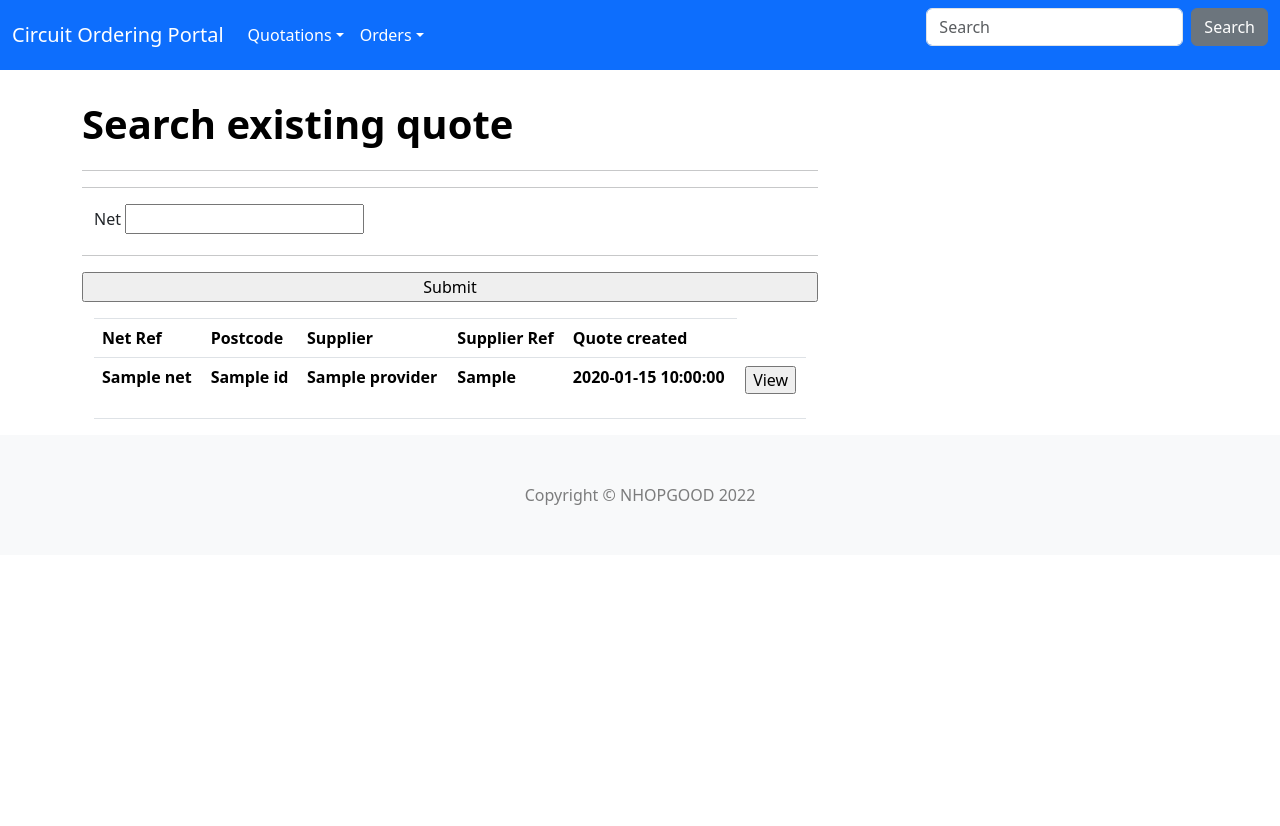
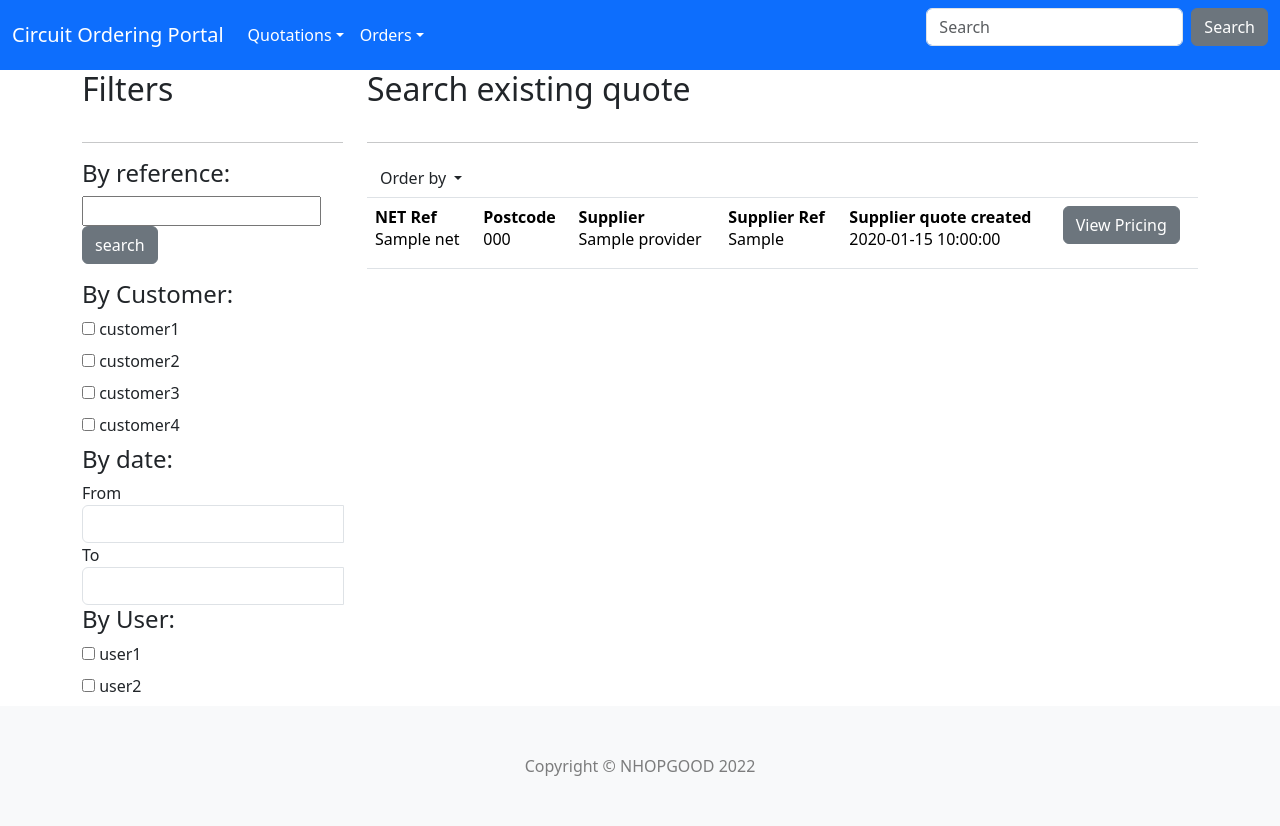
Before and after one commit to SirHoppington/circuitorderingtool, a Python web app: template flask-image/app/Pricing/templates/view_pricing.html in a window 1280 px wide. Before the commit the page ends 505 px from the top, so only its background shows below. Run offline with Jinja, Linux system fonts and the light colour scheme; the template is opened without the code that fills it: most values are stand-ins (such as "Sample title", 1, 10 or a date in 2020); form fields are guessed from the names that the template uses; lists and menus that the app fills with data are empty; some libraries are stand-ins or nearby versions.

Commit message:
Boostrap CSS styling finalisation, view_quote + pricing and order forms finished.

```diff
--- a/flask-image/app/Orders/templates/view_orders.html
+++ b/flask-image/app/Orders/templates/view_orders.html
@@ -16,7 +16,6 @@ ul {
 {% block content %}
     <div class="container">
     <div class="row">
-  <!-- BEGIN SEARCH RESULT -->
         <div class="col-md-13">
             <div class="grid search">
                 <div class="grid-body">
@@ -130,9 +129,4 @@ ul {
         </div>
     </div>
 </div>
-</div>
-    </div>
-  </div>
-</div>
-</div>
 {% endblock %}
--- a/flask-image/app/Pricing/templates/view_pricing.html
+++ b/flask-image/app/Pricing/templates/view_pricing.html
@@ -1,68 +1,113 @@
 {% extends 'base.html' %}
 
 {% block head %}
-    <link rel="stylesheet" href="{{ url_for('static', filename='taggle.css')}}">
-    <script src="{{ url_for('static', filename='taggle.js')}}"></script>
-       <style>
-	.button {
-		display:block;
-		width: 100%;
-}
-ul {
-  list-style: none;
-}
-</style>
-
 {% endblock %}
-
 {% block content %}
         <div class="container">
     <div class="row">
-        <div class="col-lg-8">
-            <div class="form-wrapper">
-                <h1 class="mt-4">Search existing quote</h1>
+        <div class="col-md-13">
+            <div class="grid search">
+                <div class="grid-body">
+                    <div class="row">
+<div class="col-md-3">
+              <h2 class="grid-title"> <div class="float-left">Filters</div></h2>
+              <br>
+              <br>
             <hr>
+              <h4> By reference: </h4>
               <form method="POST" id="quoteform" action="{{ url_for('provider_pricing.view_pricing') }}" >
                     {{ form.csrf_token }}
+							<fieldset class="form-field">
+							{{ form.net }}
+
+					<button type="submit" class="btn btn-secondary"> search </button></fieldset>
+                </form>
+            <!-- BEGIN FILTER BY CATEGORY, change to loop through customers -->
+            <h4>By Customer:</h4>
+            <div class="checkbox">
+              <label><input type="checkbox" class="icheck"> customer1</label>
+            </div>
+            <div class="checkbox">
+              <label><input type="checkbox" class="icheck"> customer2</label>
+            </div>
+            <div class="checkbox">
+              <label><input type="checkbox" class="icheck"> customer3</label>
+            </div>
+            <div class="checkbox">
+              <label><input type="checkbox" class="icheck"> customer4</label>
+            </div>
+            <!-- END FILTER BY CATEGORY -->
+
+            <div class="padding"></div>
+
+            <!-- BEGIN FILTER BY DATE -->
+            <h4>By date:</h4>
+            From
+            <div class="input-group date form_date" data-date="2014-06-14T05:25:07Z" data-date-format="dd-mm-yyyy" data-link-field="dtp_input1">
+              <input type="text" class="form-control">
+              <span class="input-group-addon bg-blue"><i class="fa fa-th"></i></span>
+            </div>
+            <input type="hidden" id="dtp_input1" value="">
+
+            To
+            <div class="input-group date form_date" data-date="2014-06-14T05:25:07Z" data-date-format="dd-mm-yyyy" data-link-field="dtp_input2">
+              <input type="text" class="form-control">
+              <span class="input-group-addon bg-blue"><i class="fa fa-th"></i></span>
+            </div>
+            <input type="hidden" id="dtp_input2" value="">
+            <!-- END FILTER BY DATE -->
+
+            <div class="padding"></div>
+
+            <!-- BEGIN FILTER BY PRICE -->
+            <h4>By User:</h4>
+            <div class="checkbox">
+              <label><input type="checkbox" class="icheck"> user1</label>
+            </div>
+              <div class="checkbox">
+              <label><input type="checkbox" class="icheck"> user2</label>
+            </div>
+            <!-- END FILTER BY PRICE -->
+          </div>
+          <!-- END FILTERS -->
+          <!-- BEGIN RESULT -->
+          <div class="col-md-9">
+              <h2 class="grid-title"><div class="float-left">Search existing quote</div></h2>
+            <br>
+            <br>
             <hr>
-					<div class="container">
+            <div class="padding"></div>
             <div class="row">
-						  <div class="col-sm">
-							<fieldset class="form-field">
-							{{ form.net.label}}
-							{{ form.net }}
-							</fieldset>
+              <!-- BEGIN ORDER RESULT -->
+              <div class="col-sm-6">
+                <div class="btn-group">
+                  <button type="button" class="btn btn-default dropdown-toggle" data-toggle="dropdown">
+                    Order by <span class="caret"></span>
+                  </button>
+                  <ul class="dropdown-menu" role="menu">
+                    <li><a href="#">Customer</a></li>
+                    <li><a href="#">Most recent</a></li>
+                  </ul>
                 </div>
               </div>
+              <!-- END ORDER RESULT -->
+
             </div>
-					<hr>
-					<input type="submit" value="Submit" class="button">
-                </form>
-                  <div class="container">
-                      <div class="row">
-                          <div class="col-sm">
-                              <table class="table">
-                                  <tr>
-                                      <th>Net Ref</th>
-                                      <th>Postcode</th>
-                                      <th>Supplier</th>
-                                      <th>Supplier Ref</th>
-                                      <th>Quote created</th>
-                                  </tr>
+    <div class="table-responsive"></div>
+              <table class="table table-hover">
+      <tbody>
       {% for quote in quotes %}
       <tr>
-                                              <th>{{ quote[0].net }}</th>
-                                              <th>{{ quote[0].name}}</th>
-											  <th>{{ quote[1].provider}}</th>
-											  <th>{{ quote[1].quoteReference}}</th>
-											  <th>{{ quote[1].created_at}}</th>
-                                      <th>
-                                          <form action="{{ url_for('provider_pricing.get_pricing', net=quote[0].net) }}">
-                                          <input type="submit" value="View"/>
-                                      </form>
+          <td class="Net_Ref"><strong>NET Ref</strong><br> {{ quote[0].net }}</td>
+          <td class="Postcode"><strong>Postcode</strong><br> {{ quote[0].postcode }}</td>
+          <td class="Supplier"><strong>Supplier</strong><br> {{ quote[1].provider }}</td>
+          <td class="Supplier_Ref"><strong>Supplier Ref</strong><br>{{ quote[1].quoteReference}} </td>
+          <td class="Supplier_quote_created"><strong>Supplier quote created</strong><br>{{ quote[1].created_at.strftime('%Y-%m-%d %H:%M:%S')}} </td>
+          <td class="View_Pricing"><form action="{{ url_for('provider_pricing.get_pricing', net=quote[0].net) }}">
+                                                  <button type="submit" class="btn btn-secondary"> View Pricing </button></form> </td>
+      </tr>
       {% endfor %}
-                                      </th>
-                                      </tr>
+      </tbody>
           </table>
           </div>
                     </div>
--- a/flask-image/app/Pricing/templates/view_provider_pricing.html
+++ b/flask-image/app/Pricing/templates/view_provider_pricing.html
@@ -197,8 +197,10 @@ background:#eee;
       {% endfor %}
       </tbody>
           </table>
-                    <div class="float-right"><input type="submit" value="Add to Quote"/></div>
-              </form>
+          <div class="row">
+                            <button type="submit" class="btn btn-secondary"> Add to Quote </button>
+                    </div>
+
           </div>
         </div>
       </div>
--- a/flask-image/app/templates/base.html
+++ b/flask-image/app/templates/base.html
@@ -10,7 +10,6 @@
   {% endif %}
   <link rel="stylesheet" href="{{ url_for('static', filename='styles.css')}}">
   <link rel="stylesheet" href="https://stackpath.bootstrapcdn.com/bootstrap/4.3.1/css/bootstrap.min.css" integrity="sha384-ggOyR0iXCbMQv3Xipma34MD+dH/1fQ784/j6cY/iJTQUOhcWr7x9JvoRxT2MZw1T" crossorigin="anonymous">
-  <link rel="stylesheet" href="{{ url_for('static', filename='bootstrap.min.css')}}">
     <link rel="stylesheet" href="{{ url_for('static', filename='bootstrap.css')}}">
 <script src="https://code.jquery.com/jquery-3.6.0.js"
   integrity="sha256-H+K7U5CnXl1h5ywQfKtSj8PCmoN9aaq30gDh27Xc0jk="
@@ -66,6 +65,5 @@
   </footer>
   <script src="https://cdnjs.cloudflare.com/ajax/libs/popper.js/1.14.7/umd/popper.min.js" integrity="sha384-UO2eT0CpHqdSJQ6hJty5KVphtPhzWj9WO1clHTMGa3JDZwrnQq4sF86dIHNDz0W1" crossorigin="anonymous"></script>
   <script src="https://stackpath.bootstrapcdn.com/bootstrap/4.3.1/js/bootstrap.min.js" integrity="sha384-JjSmVgyd0p3pXB1rRibZUAYoIIy6OrQ6VrjIEaFf/nJGzIxFDsf4x0xIM+B07jRM" crossorigin="anonymous"></script>
-  <script src="{{ url_for('static', filename='bootstrap.bundle.min.js')}}"></script>
 </body>
 </html>
```
Also changed, not shown: flask-image/app/Orders/templates/place_order.html (+22 -2 lines), flask-image/app/Orders/templates/place_order_btw.html (+25 -8 lines), flask-image/app/Quote/templates/new_quote.html (+53 -35 lines), flask-image/app/Quote/templates/view_quotation.html (+8 -2 lines). Lines whose indentation alone changed are shown as unchanged.
